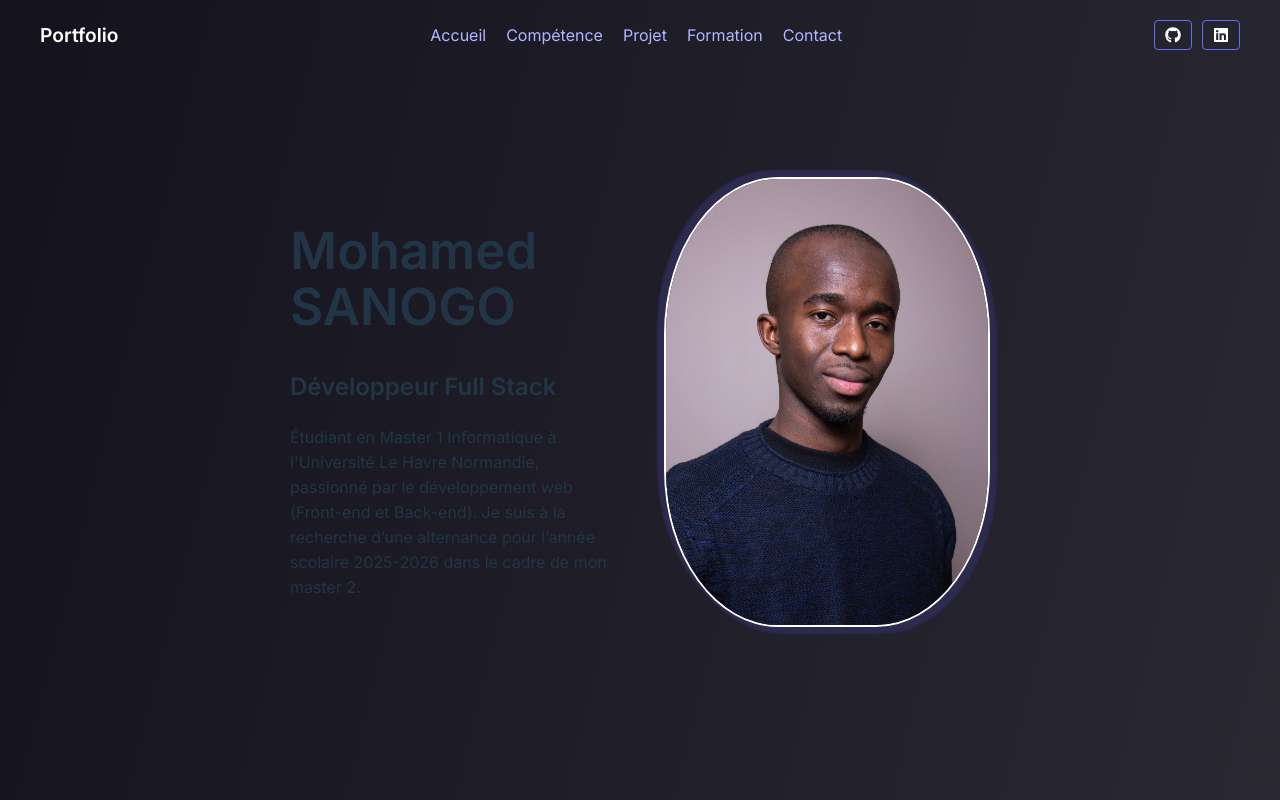
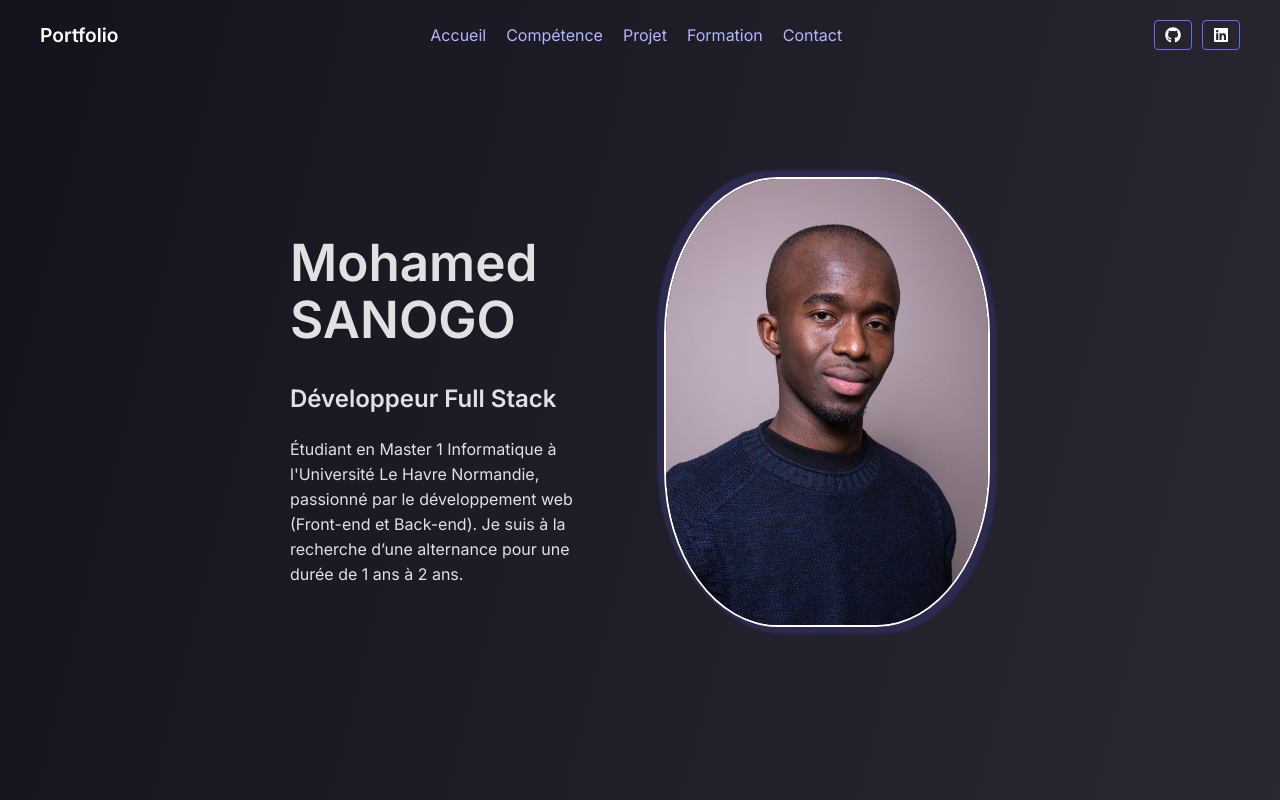
Before and after one commit to MosefSanogo/Portfolio, a React (Vite) app: page / in a window 1280 px wide. Shown: the top 800 px of the page. Built offline with nearby package versions, Linux system fonts and the light colour scheme.

Commit message:
Mises à jour de la desvription

```diff
--- a/src/index.css
+++ b/src/index.css
@@ -59,7 +59,6 @@ button:focus-visible {
 
 @media (prefers-color-scheme: light) {
   :root {
-    color: #213547;
     background-color: #ffffff;
   }
   a:hover {
--- a/src/pages/Home/Home.jsx
+++ b/src/pages/Home/Home.jsx
@@ -44,8 +44,7 @@ function Home({ref}) {
         <p ref={pRef}>
            Étudiant en Master 1 Informatique à l'Université Le Havre
               Normandie, passionné par le développement web (Front-end et
-              Back-end). Je suis à la recherche d’une alternance pour l’année
-              scolaire 2025-2026 dans le cadre de mon master 2.
+              Back-end). Je suis à la recherche d’une alternance pour une durée de 1 ans à 2 ans.
         </p>
       </div>
       <div className="image" ref={imageRef}>
```
Also changed, not shown: 1 other file (tests, documents, lock files or other folders).
